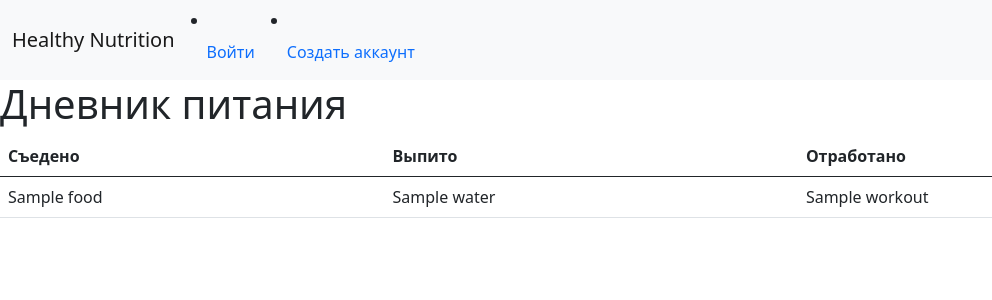
After one commit to EkaterinaKazennikova/kalk, a Python web app: template templates/nutrition_diary.html in a window 1280 px wide. The commit adds this page. Shown: the top 300 px of the page, without its empty margins (0-992 px from the left). Run offline with Jinja, Linux system fonts and the light colour scheme; the template is opened without the code that fills it: most values are stand-ins (such as "Sample title", 1, 10 or a date in 2020).

Commit message:
Nutrition fixed

```diff
--- a/__init__.py
+++ b/__init__.py
@@ -48,8 +48,8 @@ def create_app():
     app.register_blueprint(bmi_blueprint)
 
     # blueprint for non-auth parts of app
-    from .nutrition import nutrition as nutrition_blueprint
-    app.register_blueprint(nutrition_blueprint)
+    from .nutrition import nutrition_bp
+    app.register_blueprint(nutrition_bp)
 
     return app
 
--- a/auth.py
+++ b/auth.py
@@ -30,7 +30,7 @@ def login_post():
 
     # if the above check passes, then we know the user has the right credentials
     login_user(user, remember=remember)
-    return redirect(url_for('main.profile'))
+    return redirect(url_for('main.data'))
 
 
 @auth.route('/signup')
--- a/models.py
+++ b/models.py
@@ -12,7 +12,8 @@ class User(UserMixin, db.Model):
     email = db.Column(db.String(100), unique=True)
     password = db.Column(db.String(100))
     name = db.Column(db.String(1000))
-    parameters = db.relationship('Parameters', backref='author', lazy='dynamic')
+    parameters = db.relationship('Parameters', backref='user', lazy='dynamic')
+    nutrition = db.relationship('Nutrition', backref='user', lazy='dynamic')
 
 
 class Parameters(db.Model):
@@ -31,3 +32,4 @@ class Nutrition(db.Model):
     food = db.Column(db.String, nullable=False)
     water = db.Column(db.Integer, nullable=False)
     workout = db.Column(db.String, nullable=False)
+    user_id = db.Column(db.Integer, ForeignKey("user.id"))
--- a/parameters.py
+++ b/parameters.py
@@ -12,7 +12,7 @@ from .models import User, Nutrition, Parameters, db
 parameters_bp = Blueprint('parameters', __name__, url_prefix='/parameters')
 
 
-@parameters_bp.route("/get")
+@parameters_bp.route("/")
 @login_required
 def parameters():
     params = Parameters.query.filter_by(user_id=current_user.id)
--- a/templates/components/navbar.html
+++ b/templates/components/navbar.html
@@ -10,10 +10,13 @@
             {% if current_user.is_authenticated %}
                 <ul class="navbar-nav me-auto mb-2 mb-lg-0">
                 <li class="nav-item">
-                    <a class="nav-link active" href="{{ url_for('main.profile') }}">Профиль</a>
+                    <a class="nav-link active" href="{{ url_for('main.data') }}">Внести данные</a>
                 </li>
                 <li class="nav-item">
-                    <a class="nav-link active" href="{{ url_for('parameters.parameters') }}">Параметры</a>
+                    <a class="nav-link active" href="{{ url_for('parameters.parameters') }}">Параметры тела</a>
+                </li>
+                <li class="nav-item">
+                    <a class="nav-link active" href="{{ url_for('nutrition.nutrition_diary') }}">Дневник питания</a>
                 </li>
                 <li class="nav-item">
                     <a class="nav-link active" href="{{ url_for('auth.logout') }}">Выйти</a>
--- /dev/null
+++ b/templates/nutrition_diary.html
@@ -0,0 +1,26 @@
+{% extends "base.html" %}
+
+    {% block header %}
+        <h1>Дневник питания</h1>
+    {% endblock %}
+{% block content %}
+
+  <table id="data" class="table">
+    <thead>
+      <tr>
+        <th>Съедено</th>
+        <th>Выпито</th>
+        <th>Отработано</th>
+      </tr>
+    </thead>
+    <tbody>
+      {% for nutrition_log in nutrition_logs %}
+        <tr>
+          <td>{{ nutrition_log.food }}</td>
+          <td>{{ nutrition_log.water }}</td>
+          <td>{{ nutrition_log.workout }}</td>
+        </tr>
+      {% endfor %}
+    </tbody>
+  </table>
+{% endblock %}
```
Also changed, not shown: main.py (+4 -4 lines), nutrition.py (+15 -6 lines), templates/data.html (added, +12 -0 lines), templates/profile.html (deleted, +0 -12 lines), templates/nutrition_form.html (renamed from templates/nutrition.html).
